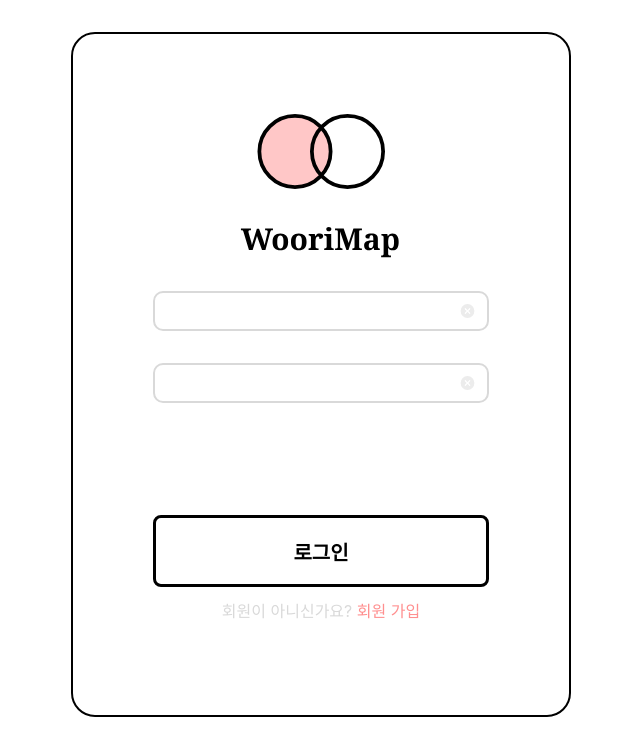
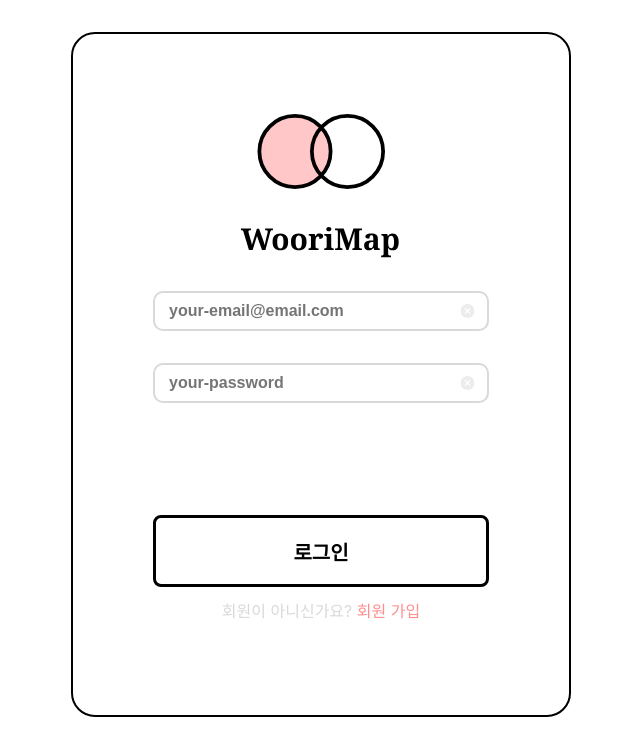
Before and after one commit to prgrms-web-devcourse/Team_02_WooriMap_FE, a Next.js app: page /auth/signin in a window 1280 px wide. Shown: the top 756 px of the page, without its empty margins (319-959 px from the left). Built offline with nearby package versions, Linux system fonts and the light colour scheme.

Commit message:
feat: placeholder 추가

```diff
--- a/pages/auth/signin/index.tsx
+++ b/pages/auth/signin/index.tsx
@@ -35,6 +35,7 @@ function Signin() {
             onChange={changeValue('email')}
             onClickButton={() => resetValue('email')}
             className="input-wrapper"
+            placeholder="your-email@email.com"
           />
           <TextInput
             value={data.password}
@@ -42,6 +43,7 @@ function Signin() {
             onChange={changeValue('password')}
             onClickButton={() => resetValue('password')}
             className="input-wrapper"
+            placeholder="your-password"
           />
         </>
       }
@@ -52,7 +54,7 @@ function Signin() {
       }
       infoMessage={
         <p>
-          회원이 아니신가요? <Link href="/signup">회원 가입</Link>
+          회원이 아니신가요? <Link href="/auth/signup">회원 가입</Link>
         </p>
       }
     />
```
